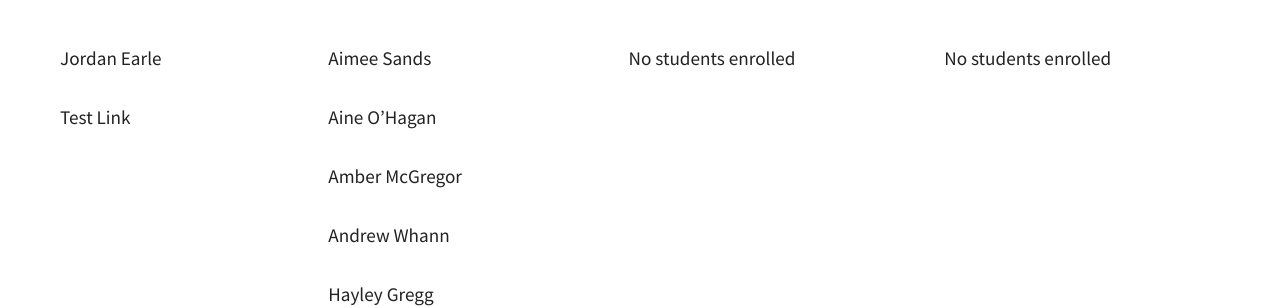
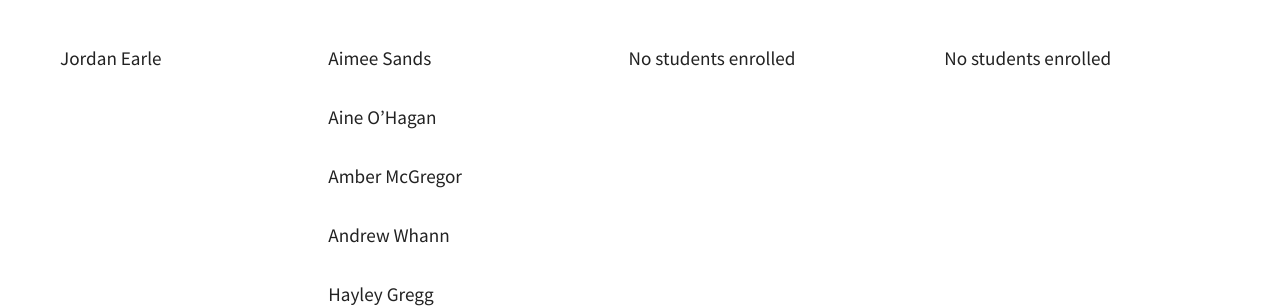
Before and after one commit to hireixdbelfast/hireixdbelfast.github.io, a Jekyll site: the page built from index.html, in a window 1280 px wide. Shown: the part 334-642 px from the top of the page. Built offline with Jekyll 4.4.1, drawn with Linux system fonts in a browser that asks for light colours; nearby versions of some CDN libraries.

Commit message:
Removed the test link

```diff
--- a/_data/yeargroup.yml
+++ b/_data/yeargroup.yml
@@ -3,9 +3,6 @@ year1:
     - name: "Jordan Earle"
       url: "http://cargocollective.com/jte"
       twitter: "jte"
-    - name: "Test Link"
-      url: "http://test.com"
-      twitter: "test"
 
 year2:
   - link:
```
